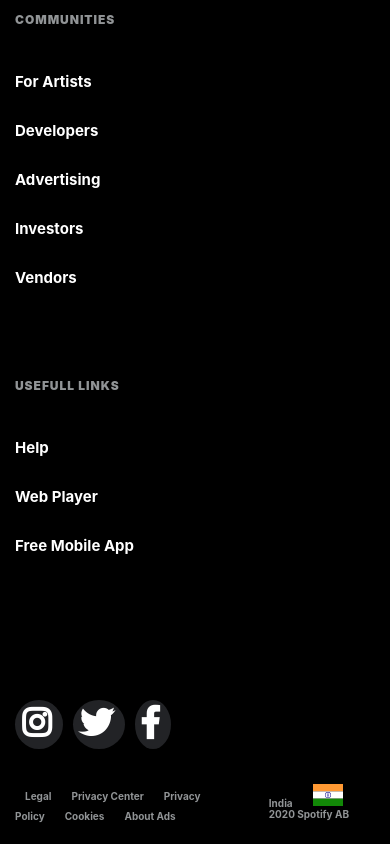
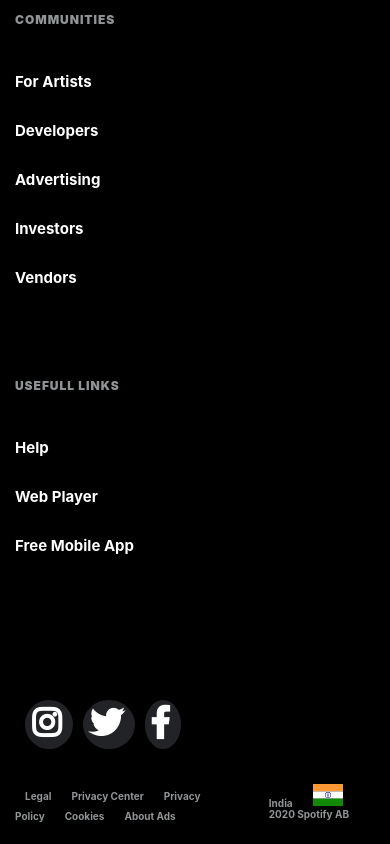
Before and after one commit to Vikash-Patel/spotify-clone, a React (Create React App) app: page / in a window 390 px wide. Shown: the part 1459-2303 px from the top of the page. Built offline with nearby package versions, Linux system fonts and the light colour scheme.

Commit message:
completed

```diff
--- a/src/components/Footer/index.css
+++ b/src/components/Footer/index.css
@@ -148,7 +148,7 @@
     padding-right: 60px;
   }
   .icons {
-    padding-left: 0;
+    padding-left: 31px;
     margin: auto 0;
   }
   .social_icons {
@@ -168,7 +168,7 @@
     margin: 20px auto 60px auto;
   }
   .bottom_left > a {
-    padding: 0  10px;
+    padding: 0 10px;
   }
   .bottom-right {
     padding-left: 0;
@@ -183,7 +183,6 @@
   .footer_main {
     display: block;
     width: 100vw;
-
   }
   .footer_logo {
     padding-left: 15px;
@@ -206,6 +205,10 @@
   .top_links_box > dl > dd > a {
     padding: 15px 0px;
   }
+  .icons {
+    padding-left: 0;
+  }
+
   .icons > li > a {
     background-color: #222326;
     border-radius: 50%;
@@ -217,7 +220,7 @@
     border-radius: 50%;
   }
   .social_icons {
-    padding: 80px 0 20px 15px;
+    padding: 80px 0 20px 25px;
     /* padding-bottom: 20px; */
   }
   .footer_bottom {
```
